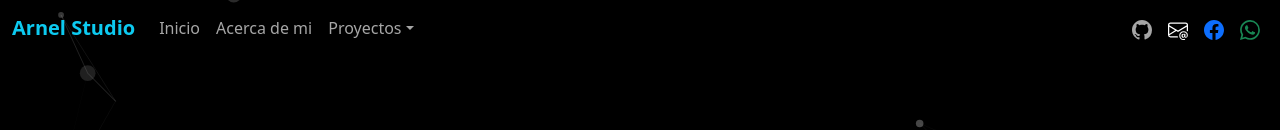
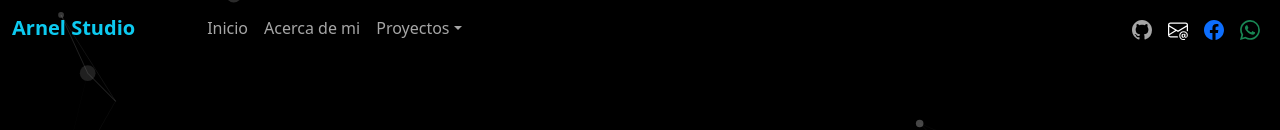
Before and after one commit to arnelcariaga/miportafolio, a Next.js app: page / in a window 1280 px wide. Shown: the top 130 px of the page. Built offline with nearby package versions, Linux system fonts and the light colour scheme.

Commit message:
Some style for navbar

```diff
--- a/components/BSNavbar.jsx
+++ b/components/BSNavbar.jsx
@@ -27,15 +27,15 @@ function BSNavbar() {
   return (
     <Navbar
       className={styles.navbar}
-      style={{
-        backgroundColor: isScroll && "#000"
-      }}
+      style={isScroll ? {
+        backgroundColor: "#000"
+      } : {}}
       fixed="top"
       expand="lg">
       <Container fluid>
         <Navbar.Brand href="#home" className='text-info fw-bold'>Arnel Studio</Navbar.Brand>
         <Navbar.Toggle aria-controls="basic-navbar-nav" className='shadow-none' />
-        <Navbar.Collapse id="basic-navbar-nav">
+        <Navbar.Collapse id="basic-navbar-nav" className={["ps-5", styles.navbar_collapse]}>
           <Nav className="me-auto">
             <Nav.Link href="#home">Inicio</Nav.Link>
             <Nav.Link href="#link">Acerca de mi</Nav.Link>
--- a/styles/Home.module.css
+++ b/styles/Home.module.css
@@ -1,10 +1,13 @@
 .navbar {
   transition: 0.3s ease-in; /* when scrolling */
 }
+
 @media only screen
    and (max-width: 768px) {
     .navbar {
       background-color: #000 !important;
     }
-
+    .navbar_collapse{
+      padding-left: 0 !important;
+    }
 }
```
